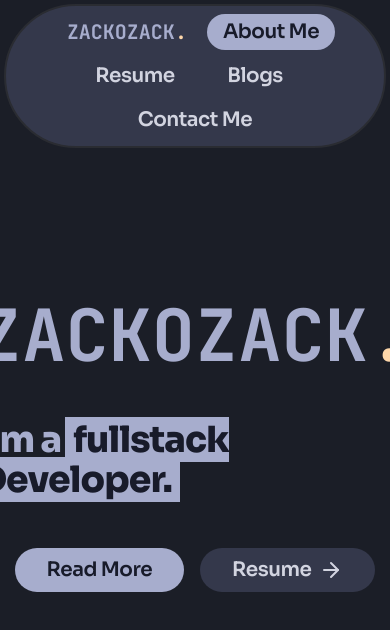
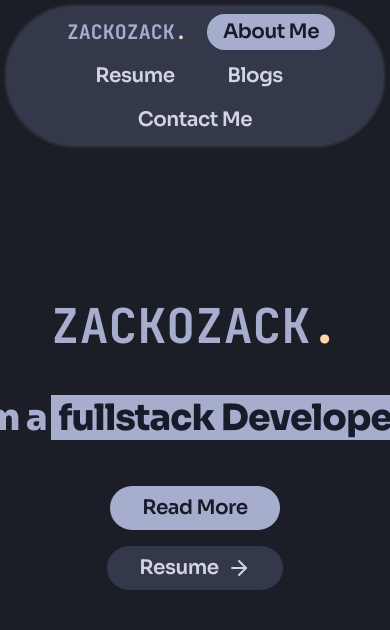
Before and after one commit to zaCKoZAck0/portfolio-next14, a Next.js app: page / in a window 390 px wide. Shown: the top 630 px of the page. Built offline with nearby package versions, Linux system fonts and the light colour scheme.

Commit message:
fix: made hero mobile responsive

```diff
--- a/src/app/_components/hero.tsx
+++ b/src/app/_components/hero.tsx
@@ -6,13 +6,13 @@ import { ArrowRight } from 'lucide-react'
 export function Hero() {
   return (
     <div className="relative flex flex-col gap-12 items-center justify-center">
-      <Logo className="text-7xl" />
-      <H1 className="text-primary">{"I'm a"}
+      <Logo className="md:text-7xl text-5xl" />
+      <H1 className="text-primary text-2xl text-nowrap">{"I'm a"}
         <span className="bg-primary text-primary-foreground px-2 mx-1">
         fullstack Developer.
         </span>
         </H1>
-        <div className="flex items-center justify-center gap-4">
+        <div className="flex md:flex-row flex-col items-center justify-center gap-4">
             <Button className="rounded-full font-semibold text-xl" size='lg'>
                 <H4>
                     Read More
```
